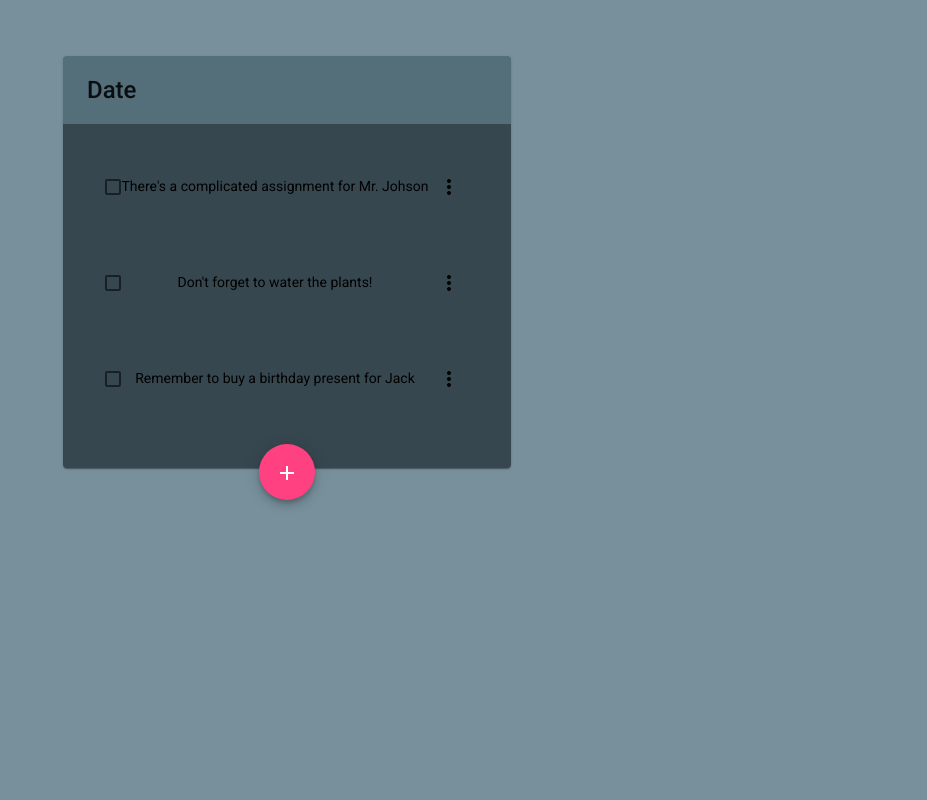
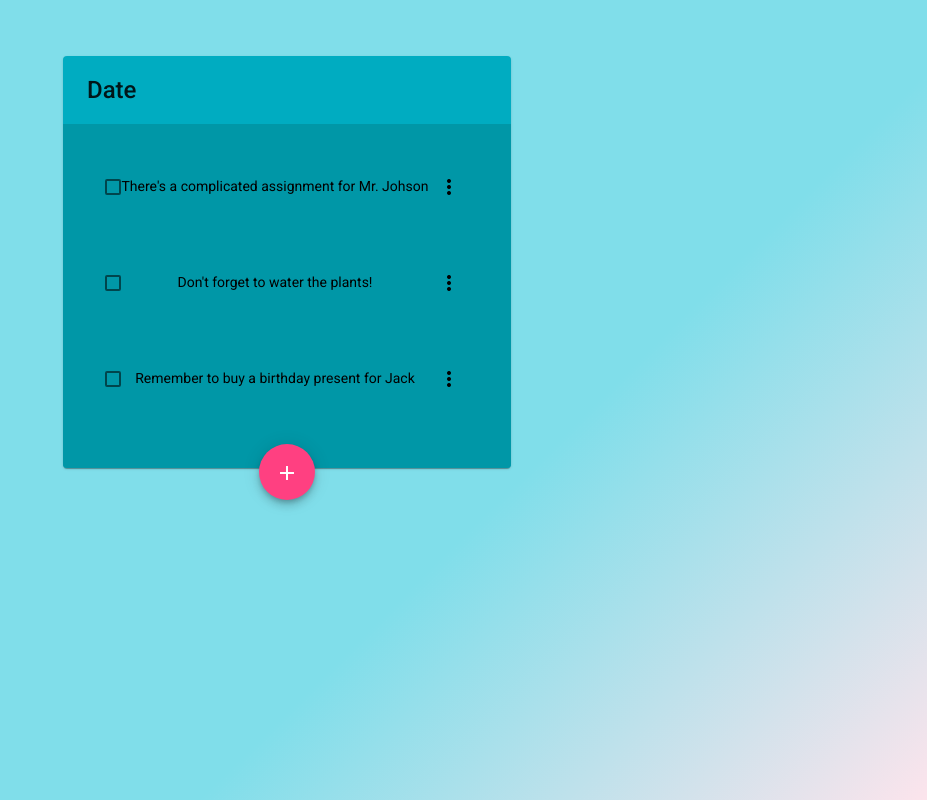
Before and after one commit to Foxar/angular-todo-app, an Angular app: page / in a window 1280 px wide. Shown: the whole page, without its empty margins (353-1280 px from the left). Built offline with nearby package versions, Linux system fonts and the light colour scheme.

Commit message:
Changed color palette, adjusted colors, added a background gradient.

```diff
--- a/src/_variables.scss
+++ b/src/_variables.scss
@@ -1,5 +1,7 @@
 @import 'themes.scss';
 $primary: mat-color($app-primary,600);
-$primary-dark: mat-color($app-primary, 800);
+$primary-dark: mat-color($app-primary, 700);
 $primary-light: mat-color($app-primary,400);
+$body-bg1: mat-color($app-primary, 200);
+$body-bg2: mat-color($app-accent, 50);
 $accent: mat-color($app-accent);
--- a/src/styles.scss
+++ b/src/styles.scss
@@ -4,7 +4,10 @@
 body {
     margin: 0;
     padding: 0;
+    height: 100%;
     font-family: Roboto, "Helvetica Neue", sans-serif;
-    background-color: $primary-light;
+    background-repeat: no-repeat;
+    background-attachment: fixed;
+    background-image: linear-gradient(135deg, $body-bg1 65%, $body-bg2);
 
  }
--- a/src/themes.scss
+++ b/src/themes.scss
@@ -1,6 +1,6 @@
 @import '~@angular/material/theming';
 @include mat-core();
-$app-primary: mat-palette($mat-blue-grey, 900);
+$app-primary: mat-palette($mat-cyan, 500);
 $app-accent: mat-palette($mat-pink, A200, A100, A400);
 $app-warn: mat-palette($mat-red);
 $app-theme: mat-light-theme($app-primary, $app-accent, $app-warn);
```
